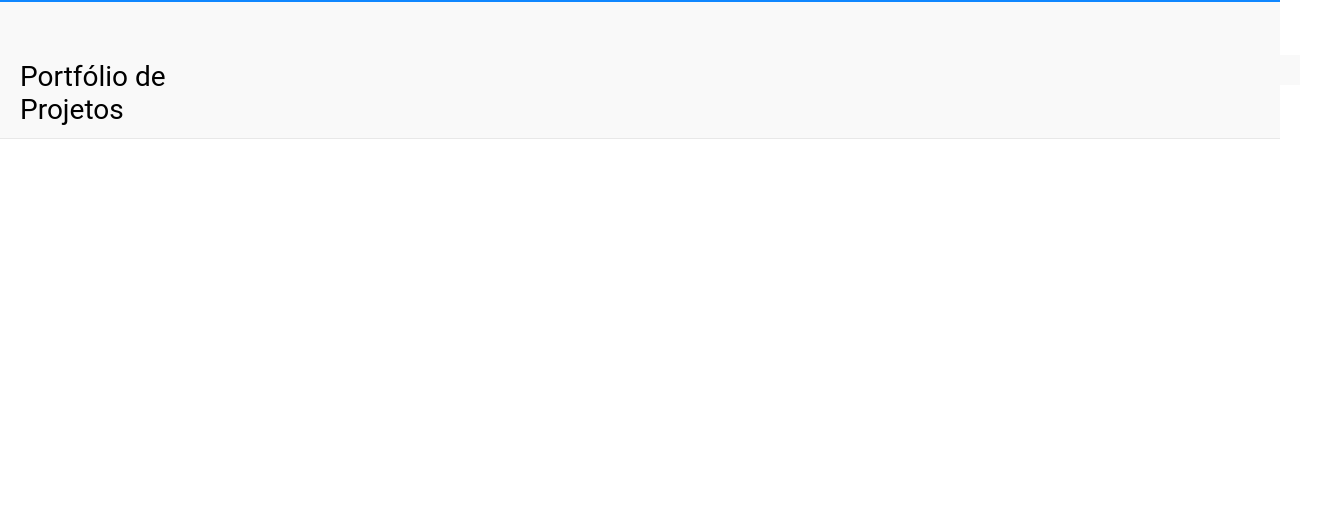
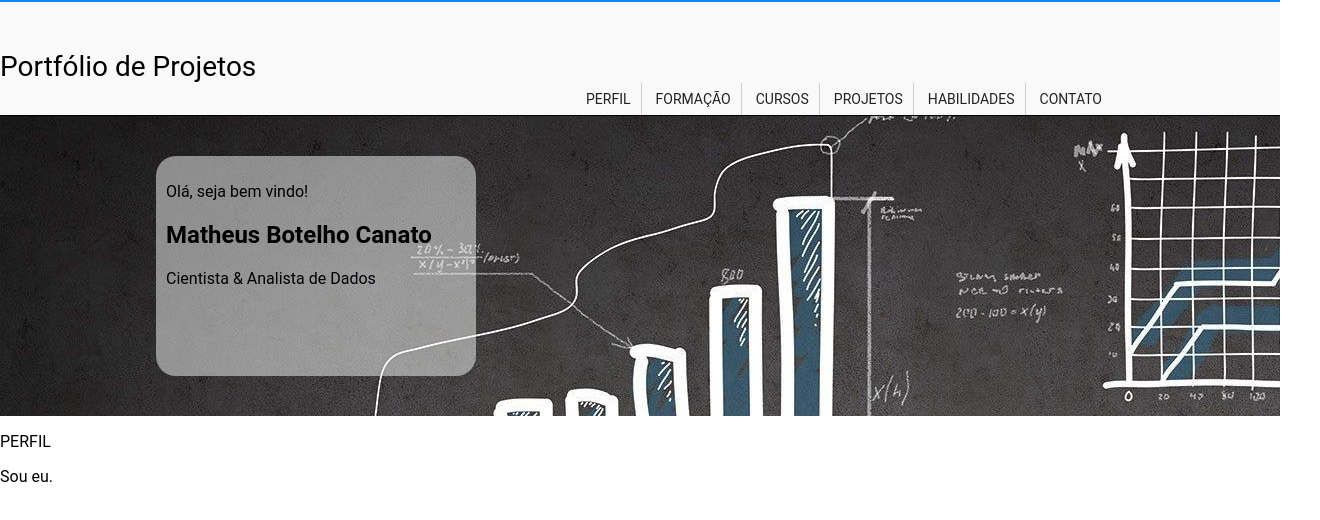
Before and after one commit to matheusbcanato/matheusbcanato.github.io, a plain HTML site: page index.html in a window 1280 px wide. Shown: the whole page, 1320 px wide, since content can reach past the window. Drawn offline with Linux system fonts and the light colour scheme.

Commit message:
Add files via upload

```diff
--- a/index.html
+++ b/index.html
@@ -8,7 +8,7 @@
     <!-- Comentário -->
 </head>
 <body style="margin: 0px; overflow: unset;">
-    <section id="main" class="abc HomeRoute page-route" style="margin: 0px; overflow: unset;">
+    <section id="main" class="abc HomeRoute page-route" style="margin: 0px ; overflow: unset;">
         <div class="topo-container">
             <div class="topo-header">
                 <h1>Portfólio de Projetos</h1>
@@ -22,8 +22,22 @@
                             <p class="navContent">HABILIDADES</p>
                             <p class="navContent">CONTATO</p>
                         </nav>
+                        <img src="tapmenu.svg" alt="Open Menu Icon" width="30" height="30" class="tap-menu-icon">
                     </div>
                 </div>
+            </div>
+        </div>
+        <div class="perfil-head">
+            <div class="perfil-describe">
+                <p>Olá, seja bem vindo!</p>
+                <h2>Matheus Botelho Canato</h2>
+                <p>Cientista & Analista de Dados</p>
+            </div>
+        </div>
+        <div class="perfil-text-head">
+            <p>PERFIL</p>
+            <div class="perfil-text-content">
+                <p>Sou eu.</p>
             </div>
         </div>
     </section>
--- a/styles.css
+++ b/styles.css
@@ -7,63 +7,100 @@ h1 {
     margin: 0;
 }
 
+p, h2 {
+  font-family: 'Roboto', sans-serif;
+}
+
 .topo-container {
     width: 100%;
-    height: auto;
-    display: table;
+    height:auto;
+    display:table;
     position: inherit;
     background-color: #F9F9F9;
     transition: .5s;
     border-top: 2px solid #1087ff;
     padding-bottom: 2px;
-    border-bottom: 1px solid #e8e8e8;
+    border-bottom: 1px solid #000000;
   }
-
   .topo-header {
     width: 100%;
     max-width: 1280px;
     height: 100%;
     margin: 0 auto;
     margin-top: 2px;
-    display: flex;
-    justify-content: space-between;
-    align-items: center;
-    padding: 10px 20px;
   }
-
   .topo-nav-wraper {
-    display: none; /* Hide the navigation items by default */
+    margin-left: 45%;
   }
-
   .topo-nav {
+    float: left;
     width: 100%;
     max-width: 1280px;
     height: 30px;
     margin: 0 auto;
     background-color: #F9F9F9;
   }
-
   .navContent {
     font-family: 'Roboto', sans-serif;
     font-size: 14px;
-    color: #444444;
-    padding: 0px 10px;
+    color: #222222;
+  }
+.topo-nav-wraper p.navContent {
+    position: relative;
+    display: inline-block;
+    padding: 8px 10px;
+    margin: 0;
     cursor: pointer;
     border-right: 1px solid #cecece;
   }
-
+  .topo-nav-wraper p.navContent::after {
+    padding-top: 2px;
+    content: "";
+    position: absolute;
+    bottom: 0;
+    left: 50%;
+    transform: translateX(-50%);
+    width: 0;
+    height: 1px;
+    background-color: #1087ff;
+    opacity: 0;
+    transition: opacity 1s ease;
+  }
+  .topo-nav-wraper p.navContent:hover::after {
+    width: 82%;
+    opacity: 1;
+  }
   .topo-nav-wraper p.navContent:last-child {
     border-right: none;
   }
-
-/* Media query for mobile responsiveness */
-@media only screen and (max-width: 768px) {
-    .topo-header {
-        flex-direction: column;
+  .tap-menu-icon {
+    display: none;
   }
-
+  .perfil-head {
+    width: 100%;
+    min-height: 300px;
+    background-image: url(perfil-bg.jpg);
+  }
+  .perfil-describe {
+    width: 300px;
+    height: 200px;
+    position: absolute;
+    margin: 40px 156px;
+    background-color: rgba(249, 249, 249, 0.5);
+    padding: 10px;
+    border-radius: 20px;
+  }
+  @media only screen and (max-width: 1035px) {
+    .topo-nav-wraper p.navContent {
+      display: none;
+    }
     .topo-nav-wraper {
-        display: block; /* Display the navigation items for mobile */
-        margin: 10px 0;
+      margin-left: 90%;
+    }
+    .tap-menu-icon {
+      display: block;
+    }
+    .perfil-describe {
+      margin: 20px 20px;
     }
   }
```
Also changed, not shown: perfil-bg.jpg (added), tapmenu.svg (added). Lines whose indentation alone changed are shown as unchanged.
